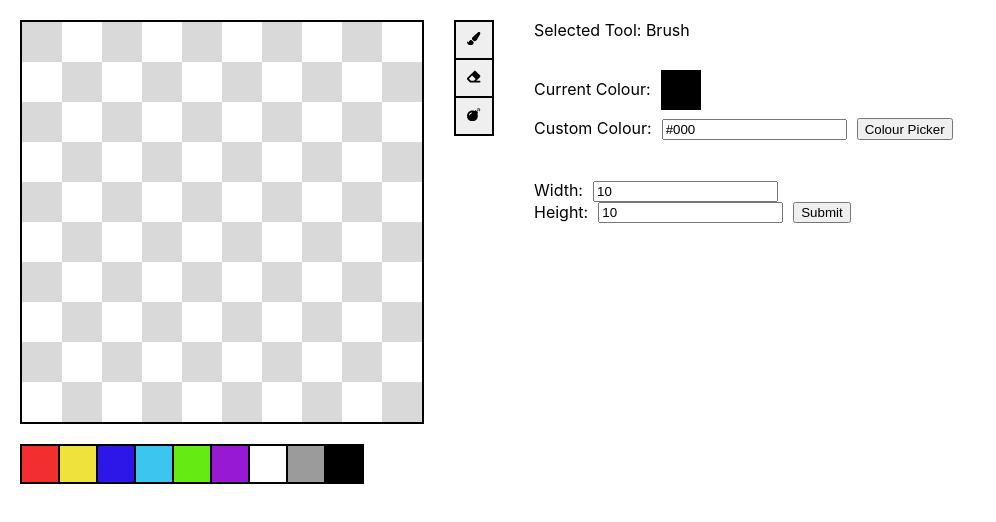
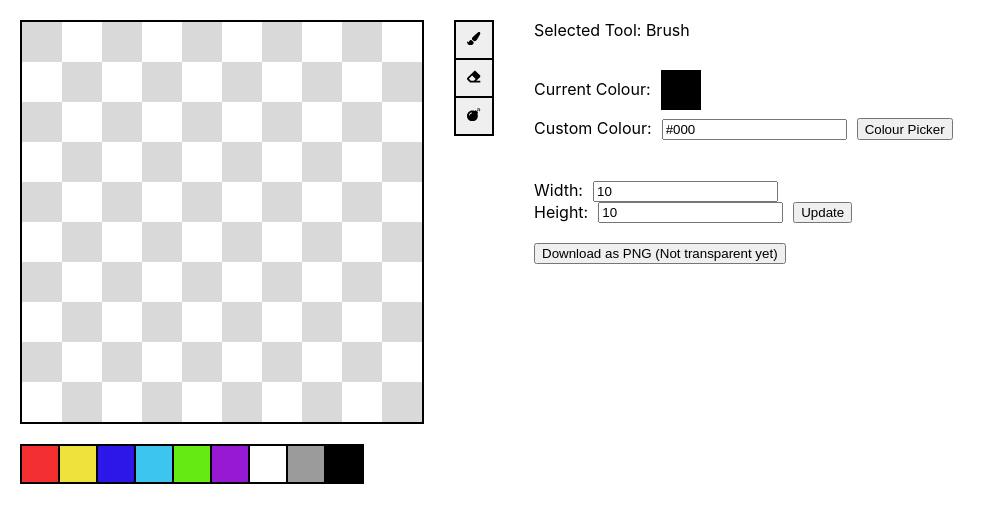
Before and after one commit to BrookJeynes/pixel-art-maker, a React (Create React App) app: page / in a window 1280 px wide. Shown: the top 522 px of the page, without its empty margins (0-996 px from the left). Built offline with nearby package versions, Linux system fonts and the light colour scheme.

Commit message:
can download as "png"

```diff
--- a/package.json
+++ b/package.json
@@ -16,6 +16,7 @@
     "@types/react-color": "^3.0.6",
     "@types/react-dom": "^18.0.6",
     "babel-plugin-macros": "^3.1.0",
+    "html-to-image": "^1.10.0",
     "react": "^18.2.0",
     "react-color": "^2.19.3",
     "react-dom": "^18.2.0",
--- a/src/App.tsx
+++ b/src/App.tsx
@@ -1,4 +1,5 @@
-import React, { useState } from "react";
+import React, { useState, useRef, useCallback } from "react";
+import { toPng } from 'html-to-image'
 import "./App.css";
 
 import { ChromePicker } from "react-color";
@@ -12,6 +13,25 @@ const App = () => {
   const [selectedColour, setSelectedColour] = useState("#000");
   const [selectedUtility, setSelectedUtility] = useState("Brush");
   const [showColourPicker, setShowColourPicker] = useState(false);
+
+  const ref = useRef<HTMLDivElement>(null);
+
+  const downloadPng = useCallback(() => {
+    if (ref.current === null) {
+      return
+    }
+
+    toPng(ref.current, { cacheBust: true, })
+      .then((dataUrl) => {
+        const link = document.createElement('a');
+        link.download = 'canvas.png';
+        link.href = dataUrl;
+        link.click();
+      })
+      .catch((err) => {
+        console.log(err)
+      })
+  }, [ref]);
 
   const [canvas, setCanvas] = useState({
     height: 10,
@@ -27,11 +47,13 @@ const App = () => {
     <div className="App">
       <div style={{ display: "flex", flexDirection: "row" }}>
         <div style={{ display: "flex", flexDirection: "column", alignItems: 'start' }}>
-          <Canvas
-            selectedColour={selectedColour}
-            selectedUtility={selectedUtility}
-            canvas={canvas}
-          />
+          <div ref={ref}>
+            <Canvas
+              selectedColour={selectedColour}
+              selectedUtility={selectedUtility}
+              canvas={canvas}
+            />
+          </div>
 
           <DefaultColours
             selectedColour={selectedColour}
@@ -183,12 +205,18 @@ const App = () => {
                     />
                     <input
                       type="submit"
-                      value="Submit"
+                      value="Update"
                       style={{ marginLeft: 10 }}
                     />
                   </div>
                 </div>
               </form>
+
+              <div style={{ marginTop: 20 }} />
+
+              <button onClick={downloadPng}>
+                Download as PNG (Not transparent yet)
+              </button>
             </div>
           </div>
         </div>
--- a/src/components/Canvas.tsx
+++ b/src/components/Canvas.tsx
@@ -1,6 +1,7 @@
 import { range } from '../utilities/range';
 import Square from './Square';
 import { colours } from '../utilities/defaults';
+
 
 const Canvas = (props: any) => {
   const chooseColour = (row: number, column: number) => {
```
Also changed, not shown: 1 other file (tests, documents, lock files or other folders).
